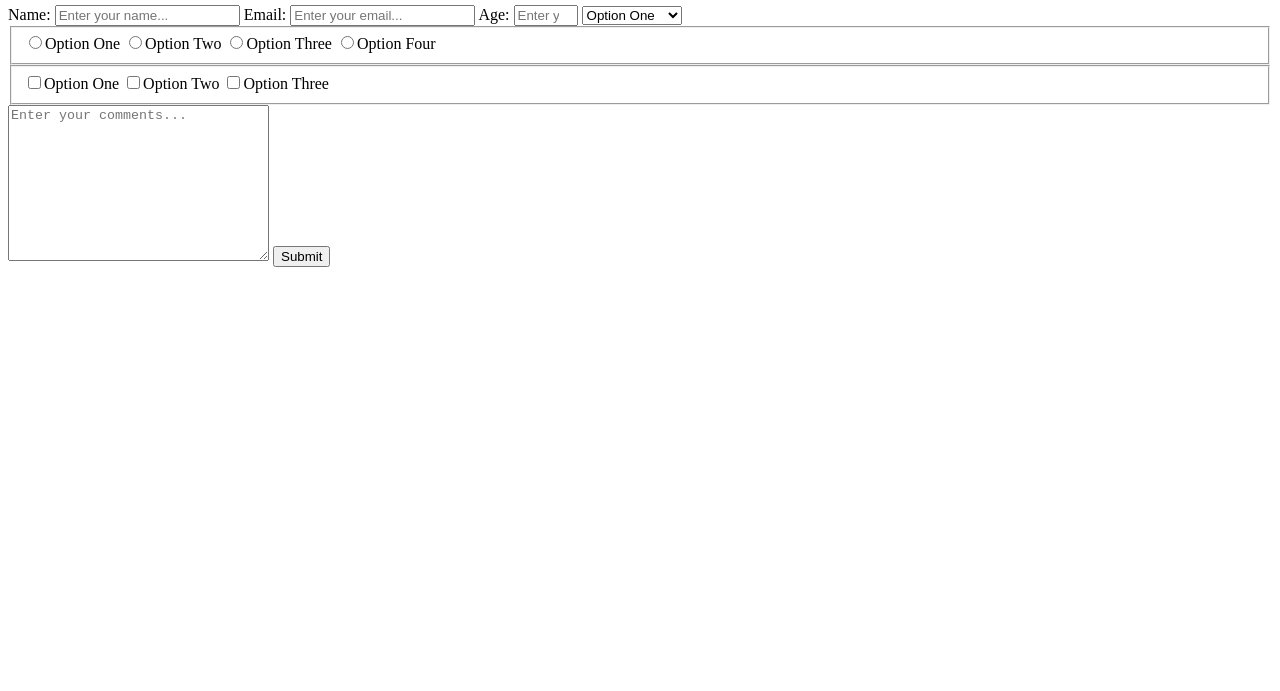
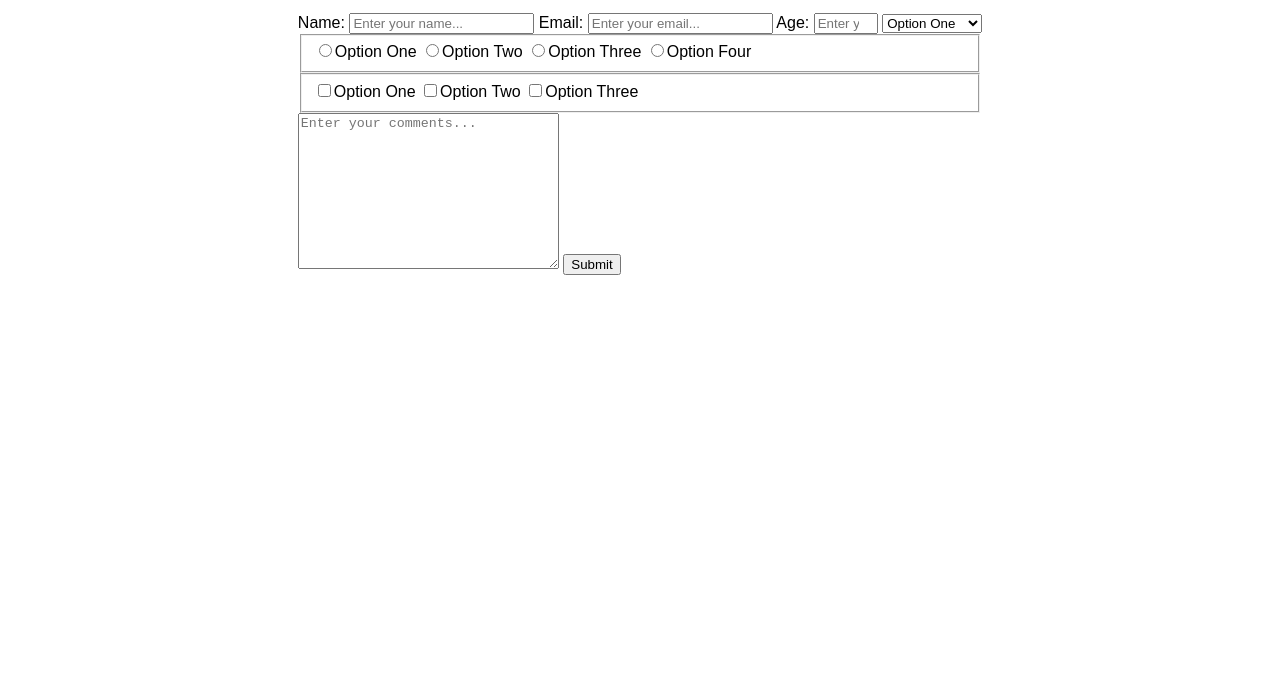
Before and after one commit to drom98/FCC-ResponsiveWebDesign-Projects, a plain HTML site: page SurveyForm/index.html in a window 1280 px wide. Shown: the part 109-800 px from the top of the page. Drawn offline with Linux system fonts and the light colour scheme.

Commit message:
add styles

```diff
--- a/SurveyForm/index.html
+++ b/SurveyForm/index.html
@@ -4,6 +4,7 @@
     <meta charset="UTF-8">
     <meta name="viewport" content="width=device-width, initial-scale=1.0">
     <meta http-equiv="X-UA-Compatible" content="ie=edge">
+    <link rel="stylesheet" href="styles.css">
     <title>Survey Form</title>
 </head>
 <body>
--- a/SurveyForm/styles.css
+++ b/SurveyForm/styles.css
@@ -0,0 +1,6 @@
+body {
+    font-family: sans-serif;
+    display: flex;
+    justify-content: center;
+    align-items: center;
+}
```
